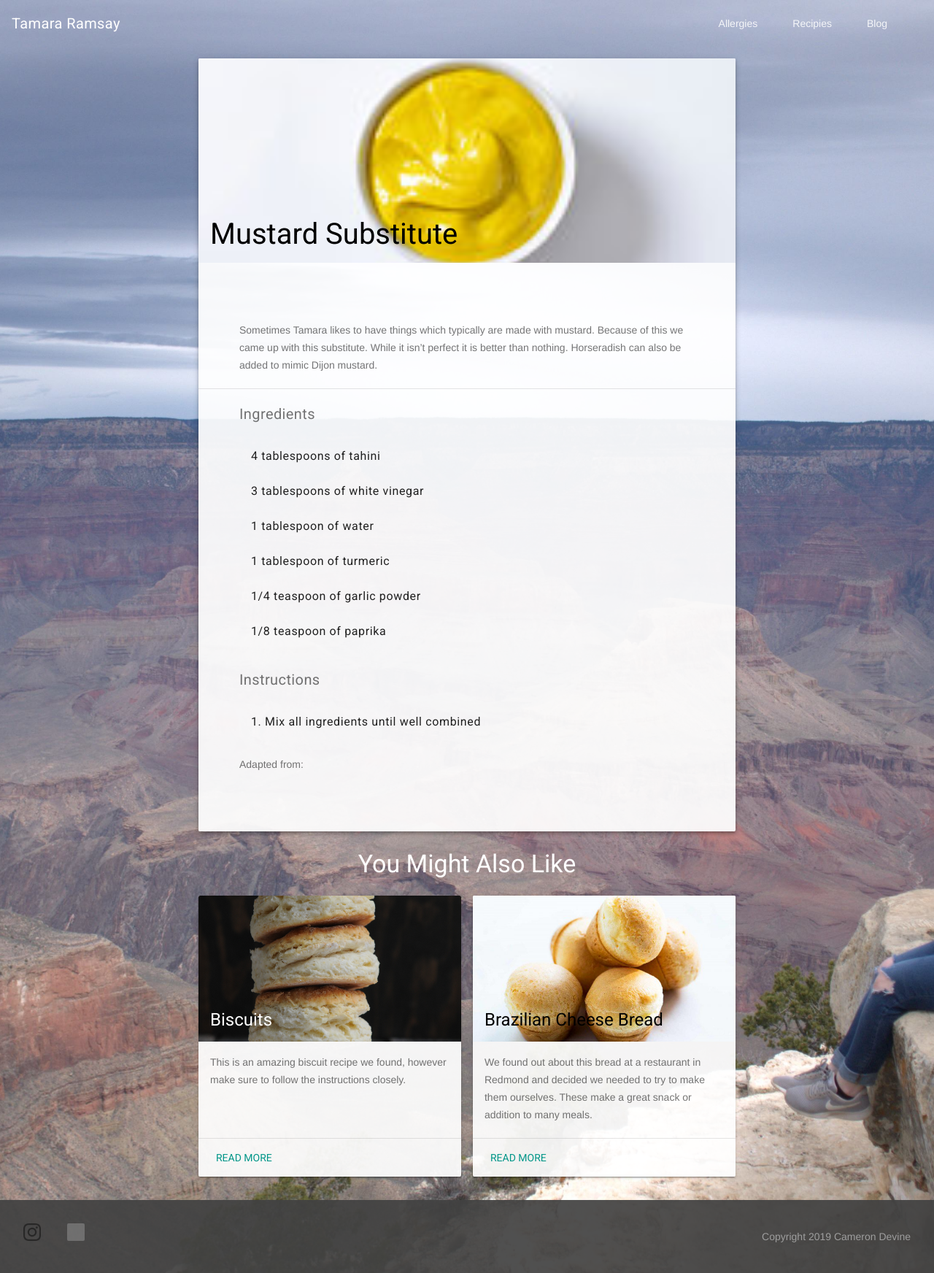
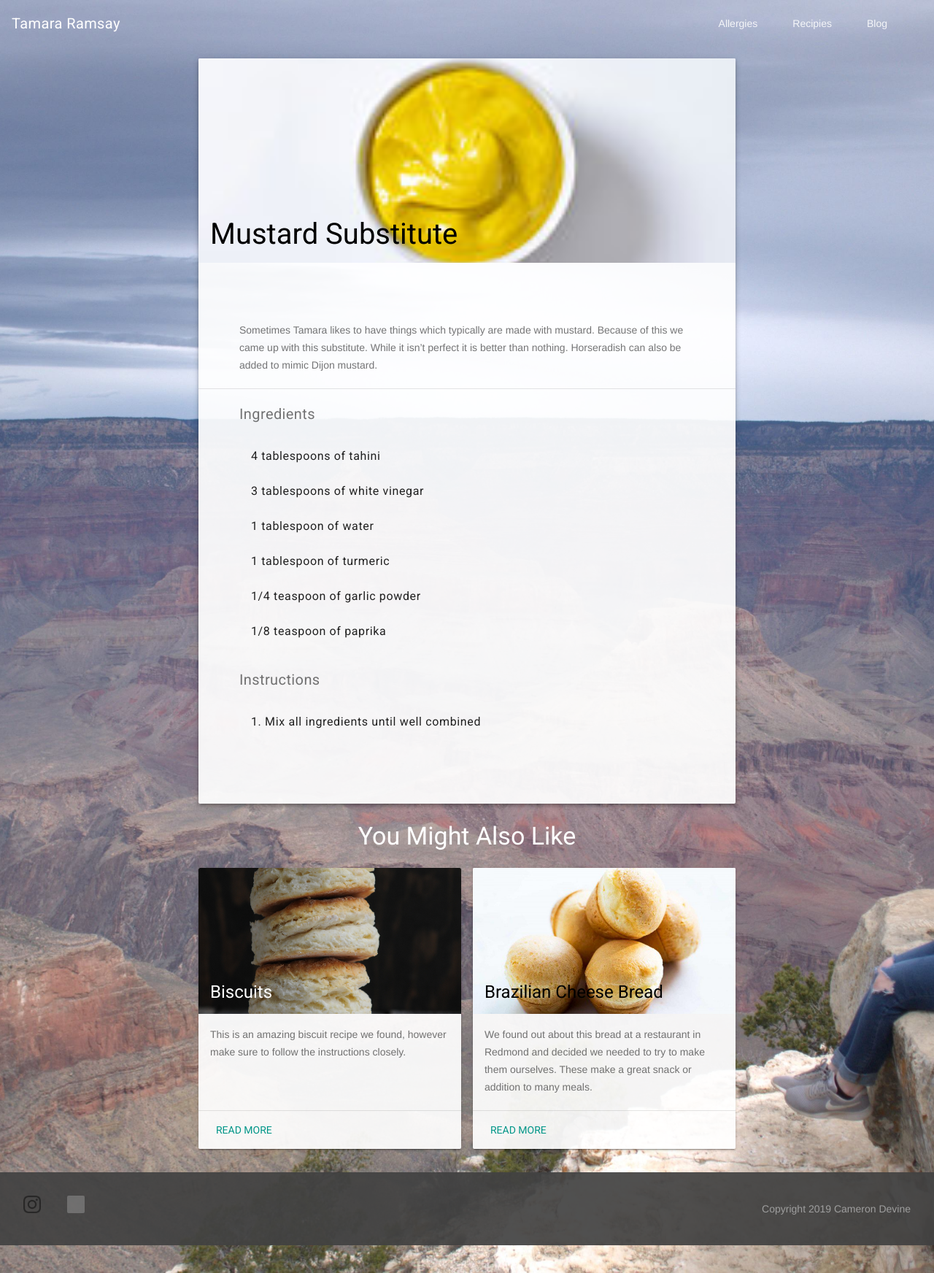
Before and after one commit to CameronDevine/tamara-website, a Jekyll site: the page built from _posts/2019-06-01-mustard-substitute.md, in a window 1280 px wide. Shown: the whole page at 73% size. Built offline with Jekyll 4.4.1, drawn with Linux system fonts in a browser that asks for light colours; grey boxes are pictures that could not be loaded.

Commit message:
added a check to not show atribution unless there is a nonempty string

```diff
--- a/_layouts/recipe.html
+++ b/_layouts/recipe.html
@@ -35,7 +35,7 @@ layout: post
       {% endfor %}
     </ul>
 
-    {% if page.source %}
+    {% if page.source and page.source != '' %}
       <p>Adapted from: <a href="{{ page.source }}">{{ page.source }}</a></p>
     {% endif %}
 
```
